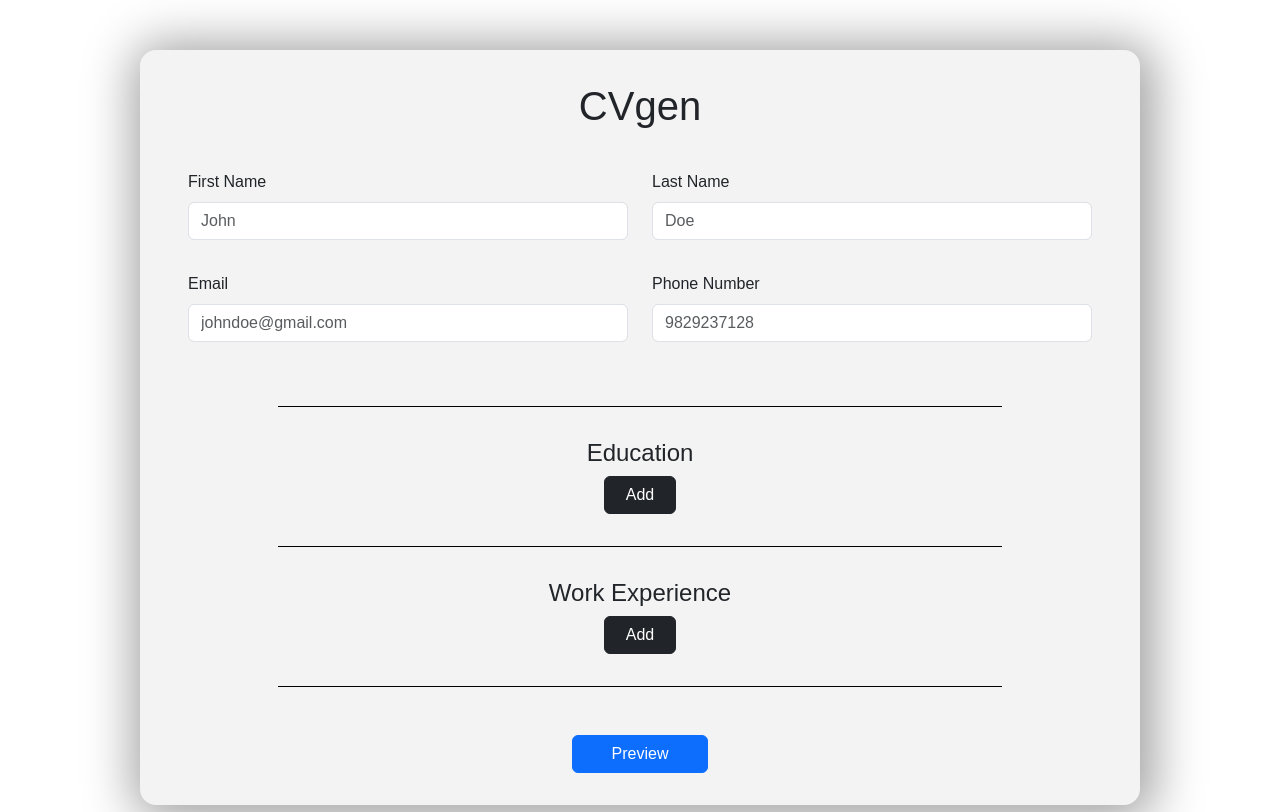
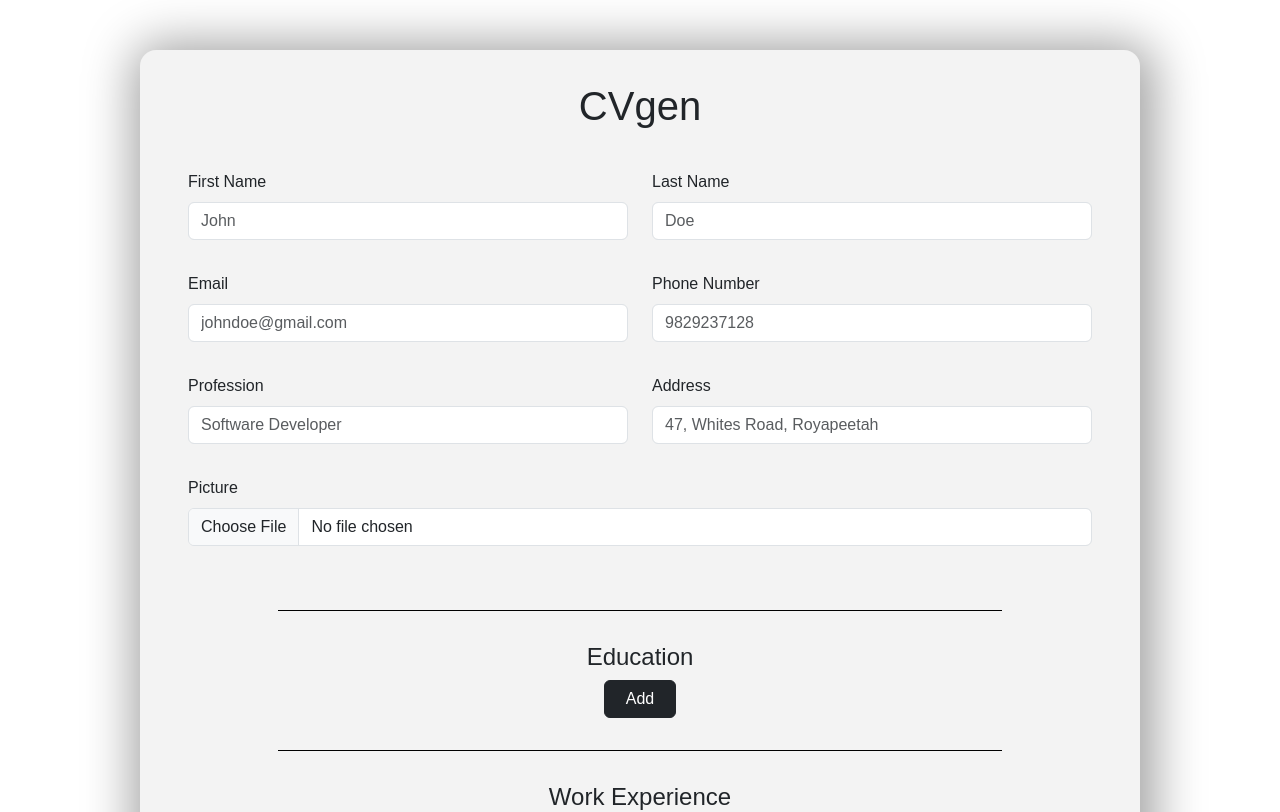
Before and after one commit to Kandyyy/CV-app, a React (Create React App) app: page / in a window 1280 px wide. Shown: the top 812 px of the page. Built offline with nearby package versions, Linux system fonts and the light colour scheme.

Commit message:
Added address,pfp and profession

```diff
--- a/public/index.html
+++ b/public/index.html
@@ -13,7 +13,7 @@
     <link rel="manifest" href="%PUBLIC_URL%/manifest.json" />
     <link rel="stylesheet" href="https://cdn.jsdelivr.net/npm/bootstrap@5.3.0/dist/css/bootstrap.min.css">
     <script src="	https://cdn.jsdelivr.net/npm/bootstrap@5.3.0/dist/js/bootstrap.bundle.min.js" defer></script>
-    <title>React App</title>
+    <title>CVgenerator</title>
   </head>
   <body>
     <noscript>You need to enable JavaScript to run this app.</noscript>
--- a/src/App.jsx
+++ b/src/App.jsx
@@ -2,6 +2,7 @@ import React, { Component } from 'react';
 import '../src/styles/App.css';
 import Form from './Components/Form';
 import Preview from './Components/Preview';
+import ppic from "./user.png"
 
 class App extends Component {
 
@@ -14,7 +15,10 @@ class App extends Component {
         fname: "John",
         lname: "Doe",
         email: "JohnDoe@gmail.com",
-        phno: "9812830174"
+        phno: "9812830174",
+        prof: "Software Developer",
+        address: "47, Whites Road, Royapeetah",
+        pic: ppic
       },
       educationInfo: [],
       workInfo: []
@@ -69,6 +73,42 @@ class App extends Component {
     });
   }
 
+  updateProfession = (e) => {
+    this.setState((prevState)=>{
+        return ({
+            ...prevState,
+            generalInfo: {
+                ...prevState.generalInfo,
+                prof: e.target.value
+            }
+        });
+    });
+  }
+
+  updateAddress = (e) => {
+    this.setState((prevState)=>{
+        return ({
+            ...prevState,
+            generalInfo: {
+                ...prevState.generalInfo,
+                address: e.target.value
+            }
+        });
+    });
+  }
+
+  updateProfilePic = (e) => {
+    this.setState((prevState)=>{
+        return ({
+            ...prevState,
+            generalInfo: {
+                ...prevState.generalInfo,
+                pic: e.target.value
+            }
+        });
+    });
+  }
+
   updateEducation = (data) => {
     this.setState((prevState)=>{
         let updatedEducationInfo = [...prevState.educationInfo, data];
@@ -104,7 +144,10 @@ class App extends Component {
     let formData = new FormData(form);
     let jsonData = Object.fromEntries(formData.entries());
     this.updateEducation(jsonData);
-    console.log(this.state.educationInfo);
+    let inputFields = document.querySelectorAll("#edu-inp");
+    for(let i = 0;i<inputFields.length;i++){
+      inputFields[i].value = "";
+    }
   }
 
   WorkFormHandler = (e) => {
@@ -113,6 +156,10 @@ class App extends Component {
     let formData = new FormData(form);
     let jsonData = Object.fromEntries(formData.entries());
     this.updateWork(jsonData);
+    let inputFields = document.querySelectorAll("#work-inp");
+    for(let i = 0;i<inputFields.length;i++){
+      inputFields[i].value = "";
+    }
   }
 
 
@@ -120,7 +167,33 @@ class App extends Component {
     return (
       <div className='App'>
         <h1 id='header'>CVgen</h1>
-        {this.state.preview ? <Preview previewHandler={this.previewHandler} fname={this.state.generalInfo.fname} lname={this.state.generalInfo.lname} email={this.state.generalInfo.email} phno={this.state.generalInfo.phno} educationInfo={this.state.educationInfo} workInfo={this.state.workInfo}/>:<Form previewHandler={this.previewHandler} updateName={this.updateName} updateLname={this.updateLname} updateEmail={this.updateEmail} updatePh={this.updatePh} EduFormHandler={this.EduFormHandler} WorkFormHandler={this.WorkFormHandler}/>}
+        {this.state.preview ? (
+          <Preview
+            previewHandler={this.previewHandler}
+            fname={this.state.generalInfo.fname}
+            lname={this.state.generalInfo.lname}
+            email={this.state.generalInfo.email}
+            phno={this.state.generalInfo.phno}
+            prof={this.state.generalInfo.prof}
+            address={this.state.generalInfo.address}
+            pic={this.state.generalInfo.pic}
+            educationInfo={this.state.educationInfo}
+            workInfo={this.state.workInfo}
+          />
+        ) : (
+          <Form
+            previewHandler={this.previewHandler}
+            updateName={this.updateName}
+            updateLname={this.updateLname}
+            updateEmail={this.updateEmail}
+            updatePh={this.updatePh}
+            updateProfession={this.updateProfession}
+            updateAddress={this.updateAddress}
+            updateProfilePic={this.updateProfilePic}
+            EduFormHandler={this.EduFormHandler}
+            WorkFormHandler={this.WorkFormHandler}
+          />
+        )}
       </div>
     )
   }
--- a/src/Components/Education.jsx
+++ b/src/Components/Education.jsx
@@ -9,21 +9,21 @@ class Education extends Component {
               <div className="row">
                   <div className="col">
                       <label htmlFor="sname" className="form-label">School Name</label>
-                      <input type="text" className="form-control" id='sname' placeholder='TheBestSchool' name='schoolname'/>
+                      <input type="text" className="form-control" id='edu-inp' placeholder='TheBestSchool' name='schoolname'/>
                   </div>
                   <div className="col">
                       <label htmlFor="qualification" className="form-label">Qualification</label>
-                      <input type="text" className="form-control" id='qualification' placeholder='Masters/Bachlors' name='degree'/>
+                      <input type="text" className="form-control" id='edu-inp' placeholder='Masters/Bachlors' name='degree'/>
                   </div>
               </div>
               <div className="row">
                   <div className="col">
                       <label htmlFor="dstart" className="form-label">Course Start date</label>
-                      <input type="date" className="form-control" id='dstart' name='sdate'/>
+                      <input type="date" className="form-control" id='edu-inp' name='sdate'/>
                   </div>
                   <div className="col">
                       <label htmlFor="dend" className="form-label">Course End date</label>
-                      <input type="date" className="form-control" id='dend' name='edate'/>
+                      <input type="date" className="form-control" id='edu-inp' name='edate'/>
                   </div>
               </div>
               <button className="btn btn-dark" type='submit'>Submit</button>
--- a/src/Components/Form.jsx
+++ b/src/Components/Form.jsx
@@ -52,7 +52,15 @@ class Form extends Component {
   render() {
     return (
         <div id='form-div'>
-            <GeneralInfo updateName={this.props.updateName} updateLname={this.props.updateLname} updateEmail={this.props.updateEmail} updatePh={this.props.updatePh}/>
+            <GeneralInfo
+                updateName={this.props.updateName}
+                updateLname={this.props.updateLname}
+                updateEmail={this.props.updateEmail}
+                updatePh={this.props.updatePh}
+                updateProfession={this.props.updateProfession}
+                updateAddress={this.props.updateAddress}
+                updateProfilePic={this.props.updateProfilePic}
+            />
             <div className="linebreak"></div>
             <div id='education-div'>
                 <h4 id='education'>Education</h4>
--- a/src/Components/GeneralInfo.jsx
+++ b/src/Components/GeneralInfo.jsx
@@ -24,6 +24,22 @@ class GeneralInfo extends Component {
                 <input type="text" className="form-control" id='ph' placeholder='9829237128' onChange={this.props.updatePh}/>
             </div>
         </div>
+        <div className="row">
+          <div className="col">
+                <label htmlFor="prof" className="form-label">Profession</label>
+                <input type="text" className="form-control" id='prof' placeholder='Software Developer' onChange={this.props.updateProfession}/>
+          </div>
+          <div className="col">
+                <label htmlFor="address" className="form-label">Address</label>
+                <input type="text" className="form-control" id='address' placeholder='47, Whites Road, Royapeetah' onChange={this.props.updateAddress}/>
+          </div>
+        </div>
+        <div className="row">
+          <div className="col">
+            <label htmlFor="formFile" className="form-label">Picture</label>
+            <input className="form-control" type="file" id="formFile" onChange={this.props.updateProfilePic}/>
+          </div>
+        </div>
       </div>
     )
   }
--- a/src/Components/Work.jsx
+++ b/src/Components/Work.jsx
@@ -9,21 +9,21 @@ class Work extends Component {
                     <div className="row">
                         <div className="col">
                             <label htmlFor="cname" className="form-label">Company Name</label>
-                            <input type="text" className="form-control" id='cname' placeholder='TheBestCompany' name='companyname'/>
+                            <input type="text" className="form-control" id='work-inp' placeholder='TheBestCompany' name='companyname'/>
                         </div>
                         <div className="col">
                             <label htmlFor="title" className="form-label">Job Title</label>
-                            <input type="text" className="form-control" id='title' placeholder='Senior Web Developer' name='title'/>
+                            <input type="text" className="form-control" id='work-inp' placeholder='Senior Web Developer' name='title'/>
                         </div>
                     </div>
                     <div className="row">
                         <div className="col">
                             <label htmlFor="expertise" className="form-label">Skilled Areas</label>
-                            <input type="text" className="form-control" id='expertise' placeholder='Django, Node, VueJS' name='skills'/>
+                            <input type="text" className="form-control" id='work-inp' placeholder='Django, Node, VueJS' name='skills'/>
                         </div>
                         <div className="col">
                             <label htmlFor="yoe" className="form-label">Experience</label>
-                            <input type="text" className="form-control" id='yoe' placeholder='7.5 YOE' name='experience'/>
+                            <input type="text" className="form-control" id='work-inp' placeholder='7.5 YOE' name='experience'/>
                         </div>
                     </div>
                     <button className="btn btn-dark" type='submit'>Submit</button>
--- a/src/styles/App.css
+++ b/src/styles/App.css
@@ -163,9 +163,15 @@ label{
   gap: 4em;
 }
 
-.edu-lhs, .work-lhs{
+.edu-lhs{
   font-size: 16px;
   font-weight: 550;
+}
+
+.work-lhs{
+  font-size: 16px;
+  font-weight: 550;
+  width: 20%;
 }
 
 .edu-rhs, .work-rhs{
```
Also changed, not shown: src/Components/Preview.jsx (+10 -10 lines), public/manifest.json.
